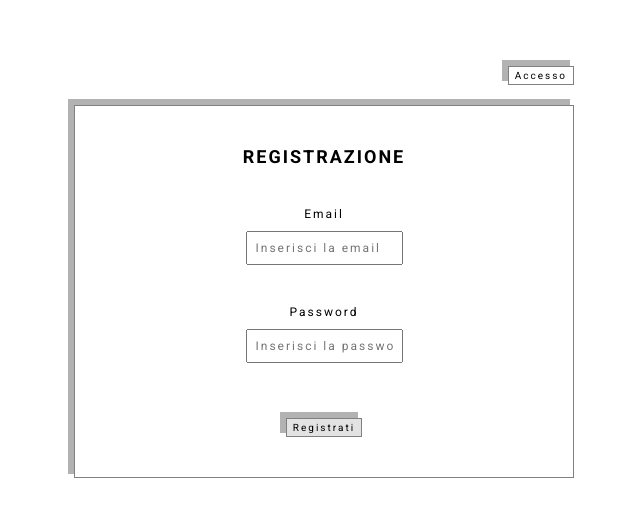
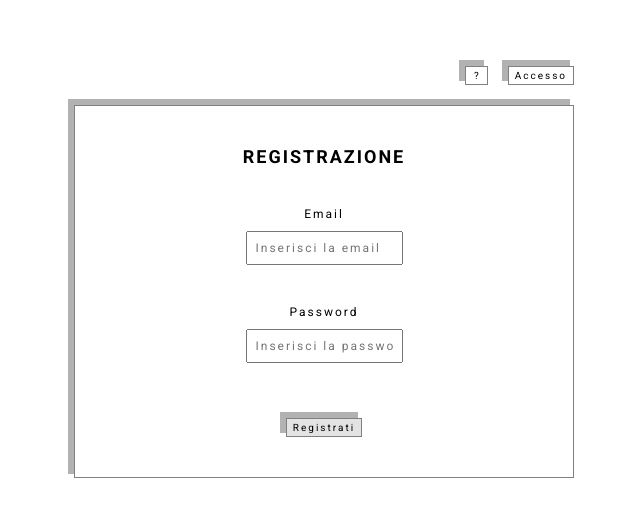
Before and after one commit to Filippinifra/crypto-tracker, a Next.js app: page /registration in a window 1280 px wide. Shown: the part 128-644 px from the top of the page, without its empty margins (316-956 px from the left). Built offline with nearby package versions, Linux system fonts and the light colour scheme; no server answers.

Commit message:
add info button and minor fixes on types of database paths

```diff
--- /dev/null
+++ b/src/components/InfoButton.tsx
@@ -0,0 +1,20 @@
+import { Button } from "components/Button";
+import { Typography } from "components/Typography";
+import { useRouter } from "next/router";
+import { infoPath } from "utils/paths";
+
+export const InfoButton = () => {
+  const router = useRouter();
+
+  return (
+    <Button
+      onClick={() => {
+        router.push(infoPath);
+      }}
+    >
+      <Typography variant="body2" style={{ marginLeft: 2 }}>
+        ?
+      </Typography>
+    </Button>
+  );
+};
--- a/src/components/Layout.tsx
+++ b/src/components/Layout.tsx
@@ -7,6 +7,7 @@ import { RefreshButton } from "components/RefreshButton";
 import { useResponsive } from "hooks/useResponsive";
 import { Spacer } from "components/Spacer";
 import { LogoutButton } from "components/LogoutButton";
+import { InfoButton } from "components/InfoButton";
 
 const Wrapper = styled.div`
   height: auto;
@@ -31,6 +32,7 @@ export const Layout: FC<{ prefCurrency: Currency; setPrefCurrency: Dispatch<SetS
   return (
     <Wrapper style={{ padding: `40px ${getResponsiveValue([8, 15, 40])}px` }}>
       <ButtonsWrapper style={{ right: getResponsiveValue([8, 15, 40]) }}>
+        <InfoButton />
         <LogoutButton />
         <ChangeCurrencyButton prefCurrency={prefCurrency} setPrefCurrency={setPrefCurrency} />
         <RefreshButton personalCoins={personalCoins} prefCurrency={prefCurrency} />
--- a/src/hooks/useDatabase.ts
+++ b/src/hooks/useDatabase.ts
@@ -1,6 +1,6 @@
 import { database } from "utils/firebase";
 import { child, get, ref, set } from "firebase/database";
-import { Paths } from "types/paths";
+import { DatabasePaths } from "types/databasePaths";
 import { WalletDivisionDTO } from "types/api/walletDivisionAPI";
 import { TotalVestDTO } from "types/api/totalVestAPI";
 import { PersonalCoinsDTO } from "types/api/personalCoinsAPI";
@@ -21,9 +21,9 @@ export const useDatabase = (currentUser: User | undefined) => {
 
   const setVesting = (data: TotalVestDTO) => setDatabase(data, "vesting");
 
-  const setDatabase = (data: any, path: Paths) => set(ref(database, mainPath + path), data);
+  const setDatabase = (data: any, path: DatabasePaths) => set(ref(database, mainPath + path), data);
 
-  const getDatabase = async (path: Paths) => get(child(ref(database), mainPath + path));
+  const getDatabase = async (path: DatabasePaths) => get(child(ref(database), mainPath + path));
 
   return { getCoins, getWallet, getVesting, setCoins, setWallet, setVesting };
 };
--- a/src/pages/confirmation.tsx
+++ b/src/pages/confirmation.tsx
@@ -7,6 +7,7 @@ import { RoutesHandler } from "components/RoutesHandler";
 import { useResponsive } from "hooks/useResponsive";
 import { ReloadPageButton } from "components/ReloadPageButton";
 import { LogoutButton } from "components/LogoutButton";
+import { InfoButton } from "components/InfoButton";
 
 const PageWrapper = styled.div`
   width: 100%;
@@ -44,6 +45,7 @@ const ConfirmationPage = () => {
       <PageWrapper>
         <BoxesWrapper style={{ maxWidth: getResponsiveValue([300, 400, 500]) }}>
           <div style={{ display: "flex", gap: 20 }}>
+            <InfoButton />
             <ReloadPageButton />
             <LogoutButton />
           </div>
--- a/src/pages/login.tsx
+++ b/src/pages/login.tsx
@@ -15,6 +15,7 @@ import { getCorrectErrorLabel, validateMail, validatePassword } from "utils/vali
 import { useResponsive } from "hooks/useResponsive";
 import { registrationPath } from "utils/paths";
 import { toUser } from "mappers/toUser";
+import { InfoButton } from "components/InfoButton";
 
 const PageWrapper = styled.div`
   width: 100%;
@@ -71,6 +72,8 @@ const SigninPage = () => {
     <RoutesHandler>
       <PageWrapper>
         <BoxesWrapper style={{ maxWidth: getResponsiveValue([300, 400, 500]) }}>
+          <div style={{ display: "flex", gap: 20 }}>
+            <InfoButton />
             <Button
               onClick={() => {
                 router.push(registrationPath);
@@ -78,6 +81,7 @@ const SigninPage = () => {
             >
               <Typography variant="body2">Registrazione</Typography>
             </Button>
+          </div>
           <BoxWrapper>
             <form>
               <Typography variant="title">ACCESSO</Typography>
--- a/src/pages/registration.tsx
+++ b/src/pages/registration.tsx
@@ -15,6 +15,7 @@ import { getCorrectErrorLabel, validateMail, validatePassword } from "utils/vali
 import { useResponsive } from "hooks/useResponsive";
 import { loginPath } from "utils/paths";
 import { toUser } from "mappers/toUser";
+import { InfoButton } from "components/InfoButton";
 
 const PageWrapper = styled.div`
   width: 100%;
@@ -73,6 +74,8 @@ const SignupPage = () => {
     <RoutesHandler>
       <PageWrapper>
         <BoxesWrapper style={{ maxWidth: getResponsiveValue([300, 400, 500]) }}>
+          <div style={{ display: "flex", gap: 20 }}>
+            <InfoButton />
             <Button
               onClick={() => {
                 router.push(loginPath);
@@ -80,6 +83,7 @@ const SignupPage = () => {
             >
               <Typography variant="body2">Accesso</Typography>
             </Button>
+          </div>
           <BoxWrapper>
             <form>
               <Typography variant="title">REGISTRAZIONE</Typography>
--- a/src/types/IconName.ts
+++ b/src/types/IconName.ts
@@ -1 +1 @@
-export type IconName = "add_circle" | "warning_amber" | "check_circle" | "error" | "priority_high" | "remove_circle" | "delete";
+export type IconName = "add_circle" | "warning_amber" | "check_circle" | "error" | "priority_high" | "remove_circle" | "delete" | "question_mark";
--- /dev/null
+++ b/src/types/databasePaths.ts
@@ -0,0 +1 @@
+export type DatabasePaths = "coins" | "wallet" | "vesting";
--- a/src/types/paths.ts
+++ /dev/null
@@ -1 +0,0 @@
-export type Paths = "coins" | "wallet" | "vesting";
--- a/src/utils/paths.ts
+++ b/src/utils/paths.ts
@@ -2,6 +2,7 @@ export const homePath = "/";
 export const confirmationPath = "/confirmation";
 export const loginPath = "/login";
 export const registrationPath = "/registration";
+export const infoPath = "/info";
 
 export const unloggedPaths = [loginPath, registrationPath];
 export const loggedPaths = [homePath, confirmationPath];
```
Lines whose indentation alone changed are shown as unchanged.
